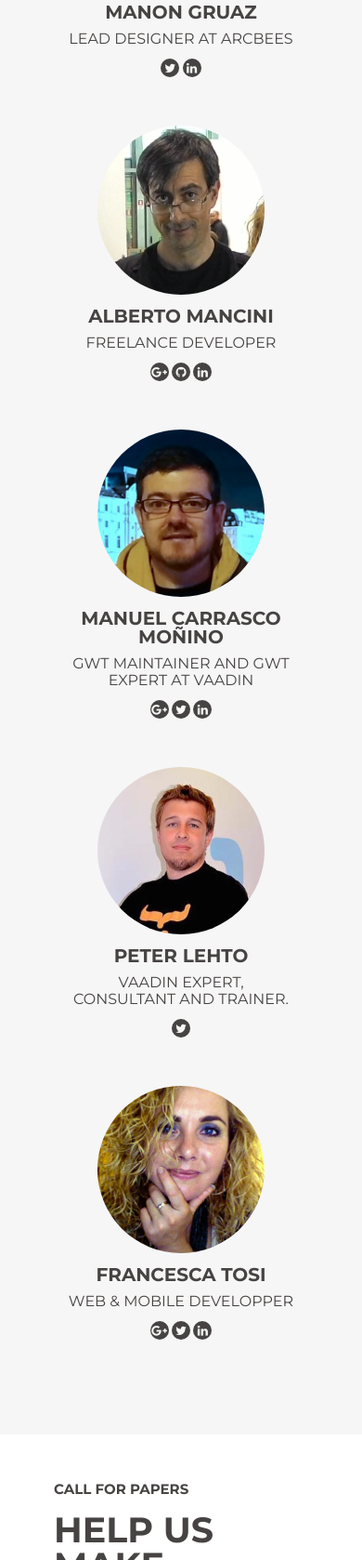
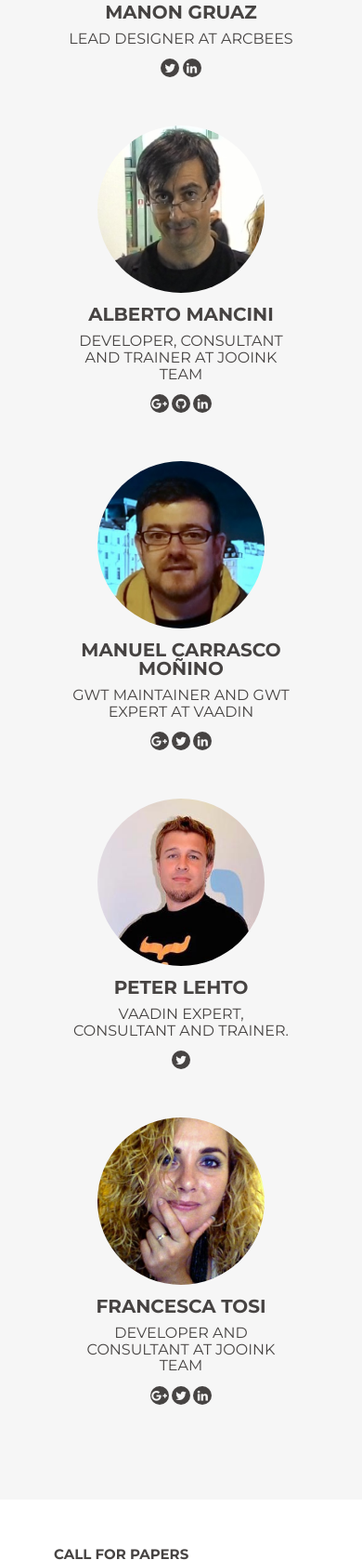
Before and after one commit to GWTcon/website, a website: page www/index.html in a window 390 px wide. Shown: the part 2246-3924 px from the top of the page at 93% size. Drawn offline with nearby package versions, Linux system fonts and the light colour scheme; some packages are replaced by stand-ins of ours; a script that the page names is missing.

Commit message:
added speakers images

```diff
--- a/www/index.html
+++ b/www/index.html
@@ -53,7 +53,7 @@
 					<li class="nav-main__item"><a class="nav-main__link" href="#call-for-papers">C4P</a></li>
 					<li class="nav-main__item"><a class="nav-main__link" href="#sponsors">Sponsors</a></li>
 					<li class="nav-main__item"><a class="nav-main__link" href="#contact">Contact</a></li>
-					<li class="nav-main__item"><a class="nav-main__link" href="/edition-2014">2014</a></li>
+					<li class="nav-main__item"><a class="nav-main__link" href="/2014">2014</a></li>
 				</ul>
 			</nav>
 			<a href="#" class="nav-toggle">
@@ -300,10 +300,10 @@
 							<div class="col col-1_3 col-x1_4 col-tfull">
 
 								<div class="speaker">
-									<img src="./assets/build/img/speakers/alberto-mancini.png" class="speaker__img" alt="Alberto Mancini">
+									<img src="./assets/build/img/speakers/alberto-mancini.jpg" class="speaker__img" alt="Alberto Mancini">
 									<div class="speaker__info">
 										<h4 class="speaker__name">Alberto Mancini</h4>
-										<p class="speaker__title">Freelance Developer</p>
+										<p class="speaker__title">Developer, consultant and trainer at JOOINK Team</p>
 										<ul class="speaker__social">
 											<li>
 												<a href="https://plus.google.com/u/0/+AlbertoMancini/posts" class="speaker__social-link" target="_blank">
@@ -325,11 +325,10 @@
 								</div>
 
 							</div>
-
 							<div class="col col-1_3 col-x1_4 col-tfull">
 
 								<div class="speaker">
-									<img src="./assets/build/img/speakers/manolo.png" class="speaker__img" alt="MANUEL CARRASCO MOÑINO">
+									<img src="./assets/build/img/speakers/manolo.jpg" class="speaker__img" alt="MANUEL CARRASCO MOÑINO">
 									<div class="speaker__info">
 										<h4 class="speaker__name">MANUEL CARRASCO MOÑINO</h4>
 										<p class="speaker__title">GWT MAINTAINER AND GWT expert at VAADIN</p>
@@ -376,10 +375,10 @@
 							<div class="col col-1_3 col-x1_4 col-tfull">
 
 								<div class="speaker">
-									<img src="./assets/build/img/speakers/francesca-tosi.png" class="speaker__img" alt="Francesca Tosi">
+									<img src="./assets/build/img/speakers/francesca-tosi.jpg" class="speaker__img" alt="Francesca Tosi">
 									<div class="speaker__info">
 										<h4 class="speaker__name">Francesca Tosi</h4>
-										<p class="speaker__title">Web &amp; Mobile Developper</p>
+										<p class="speaker__title">Developer and consultant at Jooink Team</p>
 										<ul class="speaker__social">
 											<li>
 												<a href="https://plus.google.com/u/0/+FrancescaTosi/posts" class="speaker__social-link" target="_blank">
```
Also changed, not shown: www/assets/build/img/speakers/alberto-mancini.jpg (added), www/assets/build/img/speakers/alberto-mancini.png (deleted), www/assets/build/img/speakers/francesca-tosi.jpg (added), www/assets/build/img/speakers/francesca-tosi.png (deleted), www/assets/build/img/speakers/manolo.jpg (added), www/assets/build/img/speakers/manolo.png (deleted), www/assets/img/speakers/alberto-mancini.jpg (added), www/assets/img/speakers/alberto-mancini.png (deleted), www/assets/img/speakers/francesca-tosi.jpg (added), www/assets/img/speakers/francesca-tosi.png (deleted), www/assets/img/speakers/manolo.jpg (added), www/assets/img/speakers/manolo.png (deleted).
